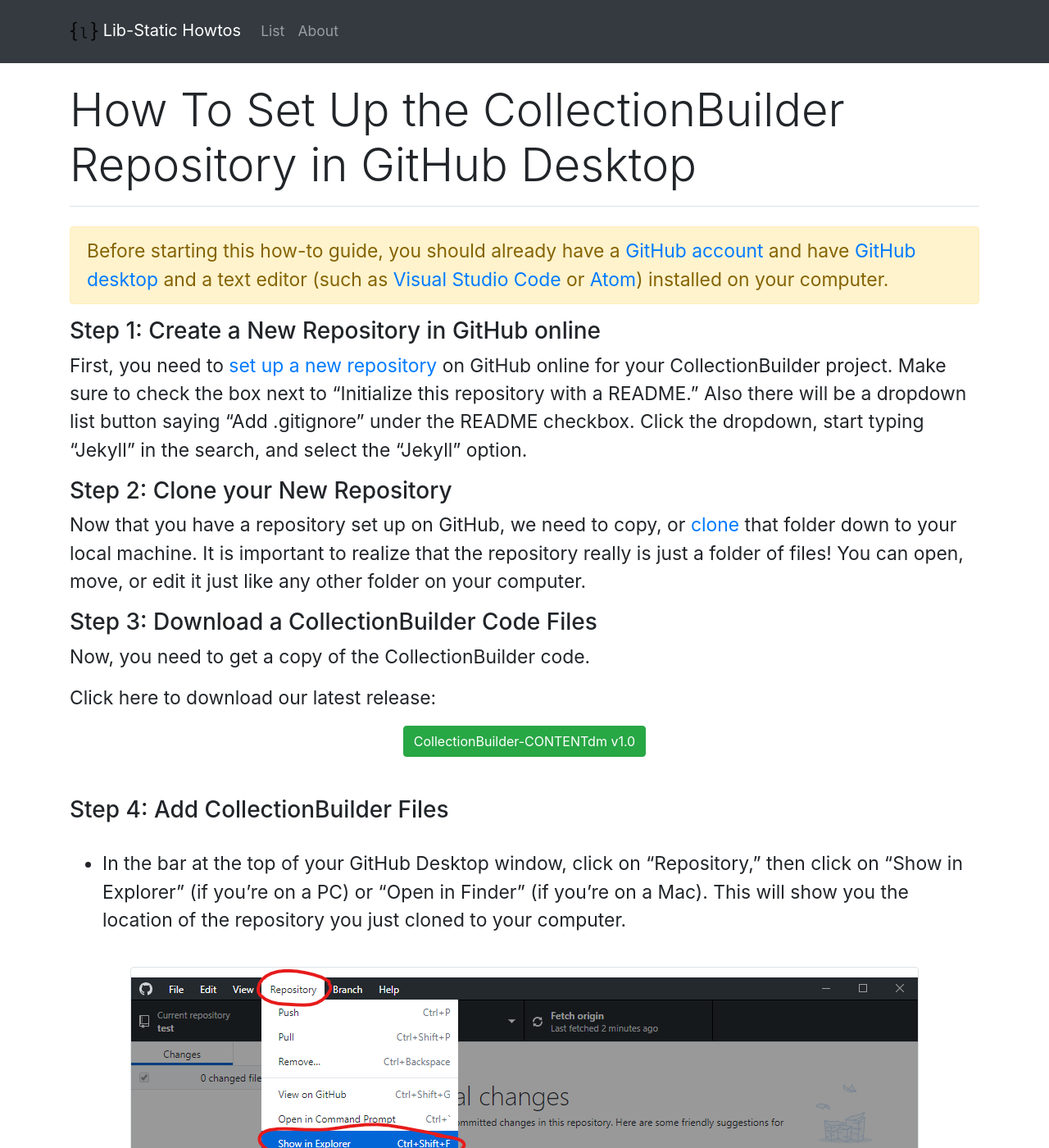
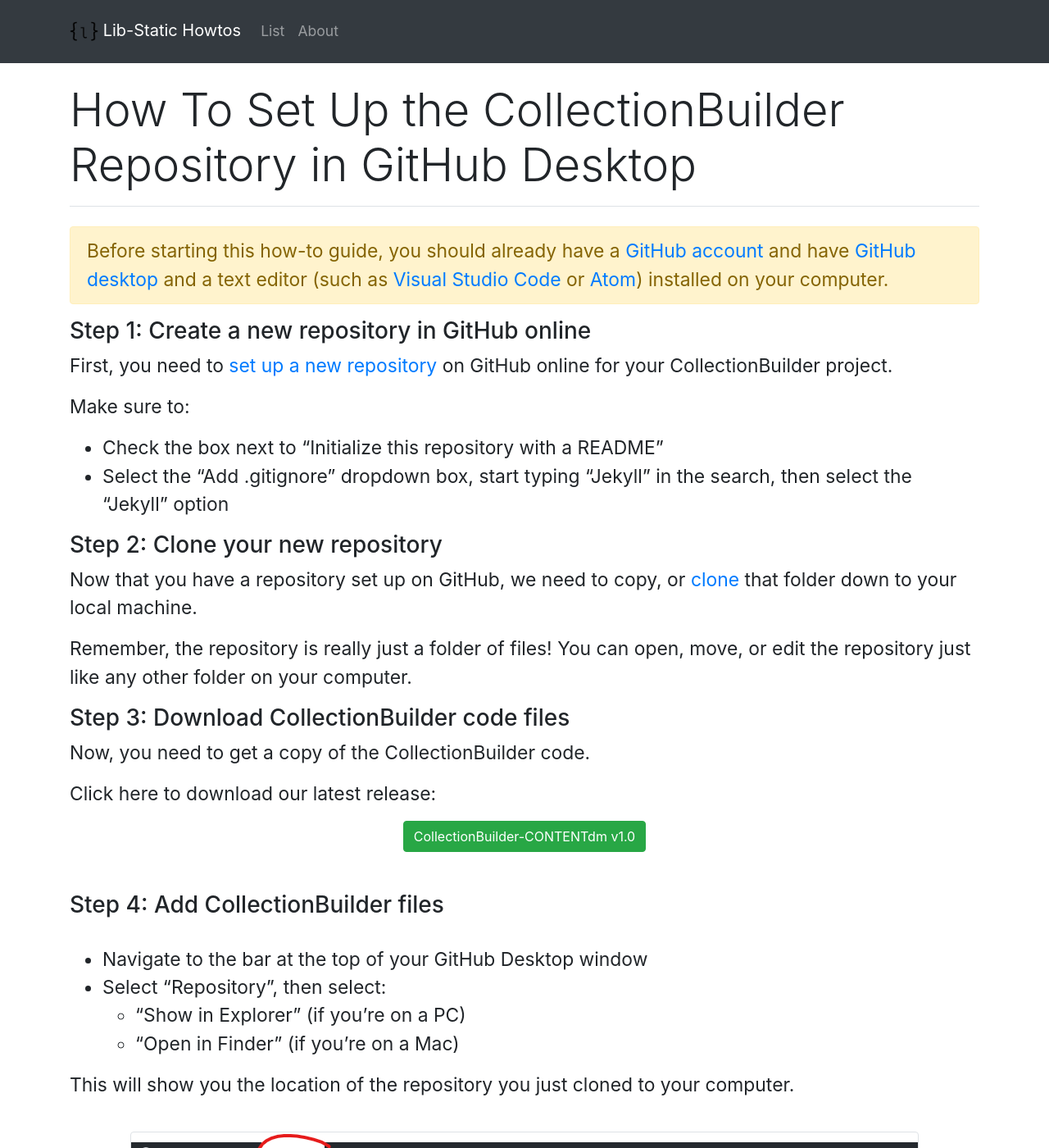
Before and after one commit to lib-static/howto, a Jekyll site: the page built from howtos/githubdesktoprepo.md, in a window 1280 px wide and 1400 px high. Shown: the whole window at 82% size. Built offline with Jekyll 4.4.1, drawn with Linux system fonts in a browser that asks for light colours; some of the changed text lies outside the part shown.

Commit message:
initial content update

```diff
--- a/howtos/githubdesktoprepo.md
+++ b/howtos/githubdesktoprepo.md
@@ -7,15 +7,21 @@ title: How To Set Up the CollectionBuilder Repository in GitHub Desktop
 Before starting this how-to guide, you should already have a [GitHub account](setupgithubaccount.html){:target="_blank"} and have [GitHub desktop](githubdesktop.html){:target="_blank"} and a text editor (such as [Visual Studio Code](visualstudiocode.html){:target="_blank"} or [Atom](installatom.html){:target="_blank"}) installed on your computer.
 
 
-### Step 1: Create a New Repository in GitHub online
+### Step 1: Create a new repository in GitHub online
 
-First, you need to [set up a new repository](setupgithubrepo.html){:target="_blank"} on GitHub online for your CollectionBuilder project. Make sure to check the box next to "Initialize this repository with a README." Also there will be a dropdown list button saying "Add .gitignore" under the README checkbox. Click the dropdown, start typing "Jekyll" in the search, and select the "Jekyll" option.
+First, you need to [set up a new repository](setupgithubrepo.html){:target="_blank"} on GitHub online for your CollectionBuilder project.
 
-### Step 2: Clone your New Repository
+Make sure to:
+- Check the box next to "Initialize this repository with a README"
+- Select the "Add .gitignore" dropdown box, start typing "Jekyll" in the search, then select the "Jekyll" option
 
-Now that you have a repository set up on GitHub, we need to copy, or [clone](clonegithubrepo.html){:target="_blank"} that folder down to your local machine. It is important to realize that the repository really is just a folder of files! You can open, move, or edit it just like any other folder on your computer.
+### Step 2: Clone your new repository
 
-### Step 3: Download a CollectionBuilder Code Files
+Now that you have a repository set up on GitHub, we need to copy, or [clone](clonegithubrepo.html){:target="_blank"} that folder down to your local machine.
+
+Remember, the repository is really just a folder of files! You can open, move, or edit the repository just like any other folder on your computer.
+
+### Step 3: Download CollectionBuilder code files
 
 Now, you need to get a copy of the CollectionBuilder code.
 
@@ -25,22 +31,31 @@ Click here to download our latest release:
 
 {:.py-4 .mt-4 #create}
 
-### Step 4: Add CollectionBuilder Files
+### Step 4: Add CollectionBuilder files
 
-- In the bar at the top of your GitHub Desktop window, click on “Repository,” then click on “Show in Explorer” (if you’re on a PC) or “Open in Finder” (if you’re on a Mac). This will show you the location of the repository you just cloned to your computer.
+- Navigate to the bar at the top of your GitHub Desktop window
+- Select “Repository”, then select:
+  - “Show in Explorer” (if you’re on a PC)
+  - “Open in Finder” (if you’re on a Mac)
+
+This will show you the location of the repository you just cloned to your computer.
 {% include bootstrap/figure.md img="/github/github_repository-showinexplorer.png" caption="Locating the files from your new repository" alt="a screenshot of locating the new repository folder from GitHub desktop" %}
-- Locate the .zip folder you downloaded in step 1.
+
+- Locate the .zip folder you downloaded in step 1
 {% include bootstrap/figure.md img="/github/github_locatingzipfiles.png" caption="Locating the files from the .zip folder" alt="a screenshot of locating the .zip folder" %}
-- Extract the files from the .zip folder so you can use them.
+- Extract the files from the .zip folder so you can use them
 {% include bootstrap/figure.md img="/github/github_unzipcontent.png" caption="Extract the files from the .zip folder" alt="a screenshot of how to extract files from .zip" %}
-- Go into the folder you extracted and copy all the files within the CollectionBuilder folder. Paste these files into your new repository folder.
+- Go into the folder you extracted and copy all the files within the CollectionBuilder folder
+- ste these files into your new repository folder
 {% include bootstrap/figure.md img="/github/github_aftercopyandpaste.png" caption="Your repository files should look like this" alt="a screenshot of how your repository files look after copying and pasting from Collection-Builder" %}
 
 {:.alert .alert-danger}
 Do not copy and paste the whole folder you downloaded into your new repository. Make sure to copy all of the files from WITHIN that folder.
 
-### Step 5: View the Code
+### Step 5: View the code
 
-Now you have all of the CollectionBuilder code in your repository! You can now view it and customize it to fit the collection you want to make. But first you need to [commit and push](pushpullchanges.html){:target="_blank"} your changes to GitHub as a sort of way to "save" or "sync" your edits to your online GitHub account.
+Now you have all of the CollectionBuilder code in your repository!
 
-You can view what changes you made by [generating your site](generatingsite.md){:target="_blank"} in your text editor (like Visual Studio Code).
+You can now view it and customize it to fit the collection you want to make. But first you need to [commit and push](pushpullchanges.html){:target="_blank"} your changes to GitHub to "save" or "sync" your edits to your online GitHub account.
+
+You can view the changes you made by [generating your site](generatingsite.md){:target="_blank"} in your text editor (like Visual Studio Code).
```
